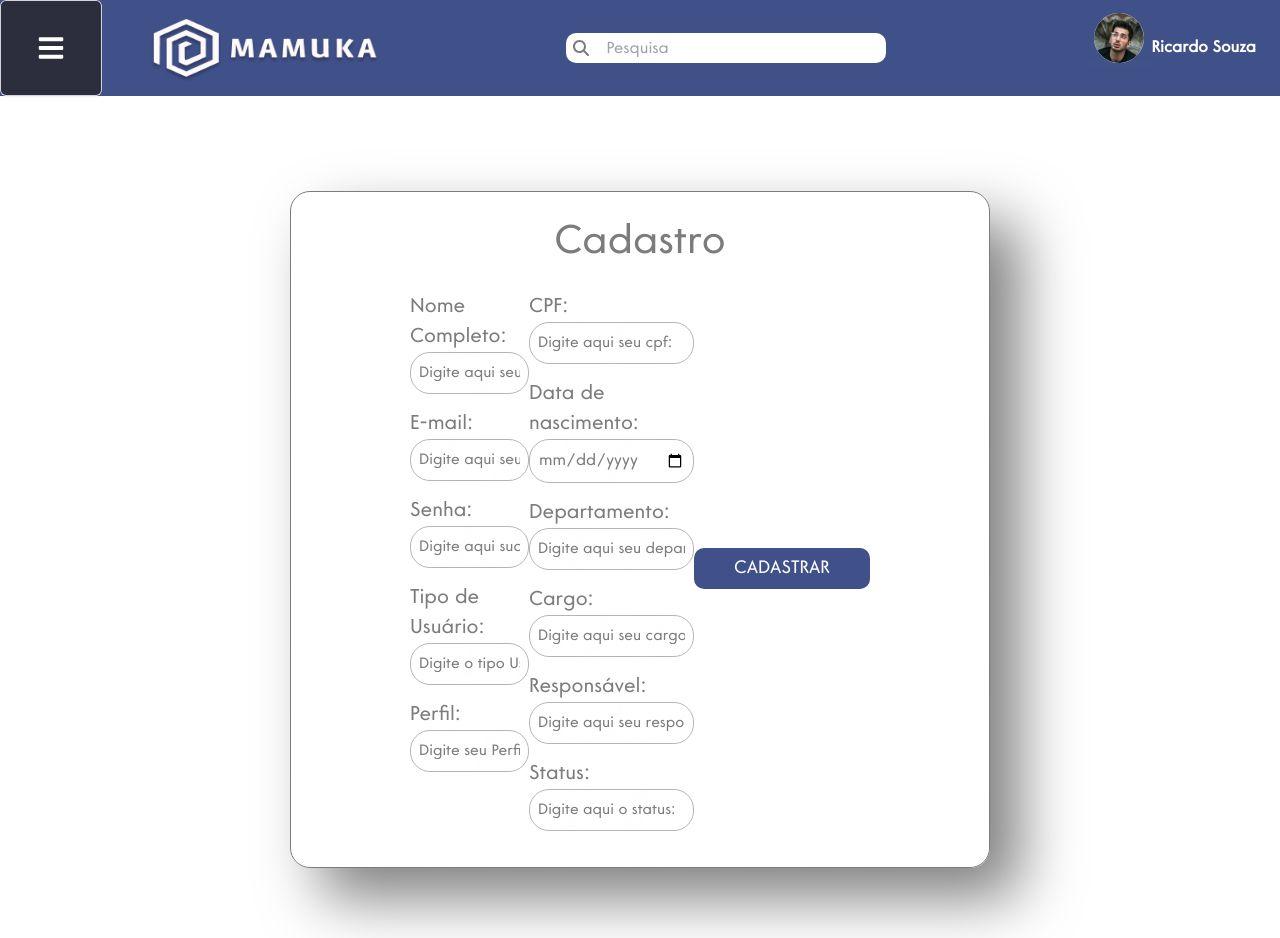
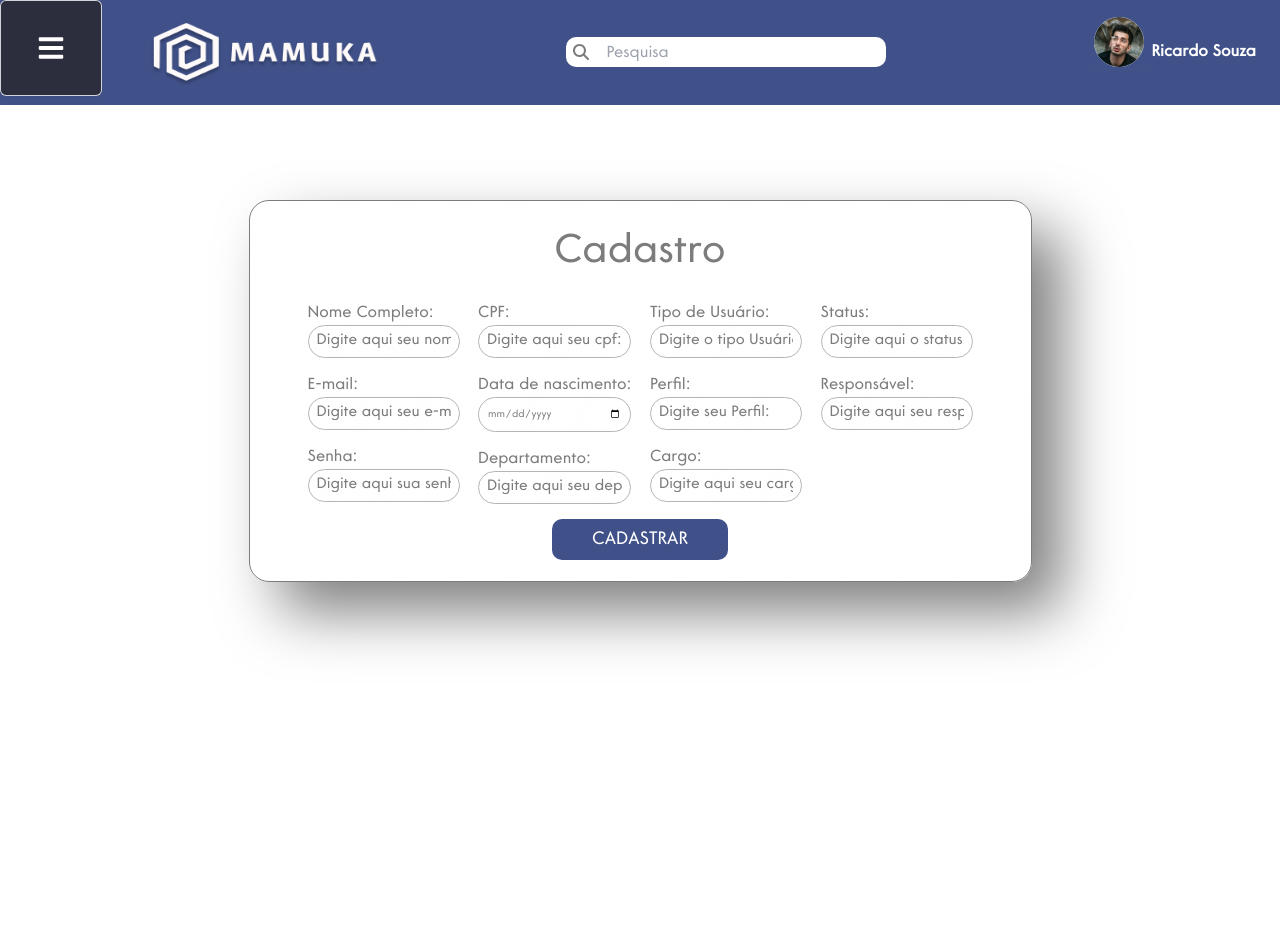
Before and after one commit to MamukaSenai/React-Mamuka, a React (Vite) app: page /cadastro/usuario in a window 1280 px wide. After the commit the page ends 800 px from the top, so only its background shows below. Built offline with nearby package versions, Linux system fonts and the light colour scheme.

Commit message:
atualização da pagina visualizar

```diff
--- a/src/components/Header/style.css
+++ b/src/components/Header/style.css
@@ -1,6 +1,6 @@
 
 .topo {
-    height: 12vh;
+    height: 13.1vh;
     width: 100vw;
     /*position: fixed;*/
     display: flex;
--- a/src/pages/Administrador/CadastroUsuario/index.tsx
+++ b/src/pages/Administrador/CadastroUsuario/index.tsx
@@ -125,6 +125,7 @@ export default function CadastroUsuario(props: any) {
                     <h1>Cadastro</h1>
                     <hr />
                     <form onSubmit={cadastrarUsuario} className="cad_formulario" method="POST">
+                        <div className="card_box_org">
                             <div className="card_form">
                                     <div className="cad_box_input">
                                         <label htmlFor="nome">Nome Completo:</label>
@@ -156,26 +157,7 @@ export default function CadastroUsuario(props: any) {
                                             required
                                         />
                                     </div>
-                            <div className="cad_box_input">
-                                <label htmlFor="tipo_usuario">Tipo de Usuário:</label>
-                                <input
-                                    type="text"
-                                    id="tipo_usuario"
-                                    onChange={(event) => { setTipoUsuario(event.target.value) }}
-                                    placeholder="Digite o tipo Usuário:"
-                                    required
-                                />
-                            </div>
-                            <div className="cad_box_input">
-                                <label htmlFor="perfil">Perfil:</label>
-                                <input
-                                    type="text"
-                                    id="perfil"
-                                    onChange={(event) => { setPerfil(event.target.value) }}
-                                    placeholder="Digite seu Perfil:"
-                                    required
-                                />
-                            </div>
+
                             </div>
 
                             <div className="card_form">
@@ -209,6 +191,32 @@ export default function CadastroUsuario(props: any) {
                                             required
                                         />
                                     </div>
+
+
+
+                            </div>
+
+                            <div className="card_form">
+                                    <div className="cad_box_input">
+                                            <label htmlFor="tipo_usuario">Tipo de Usuário:</label>
+                                            <input
+                                                type="text"
+                                                id="tipo_usuario"
+                                                onChange={(event) => { setTipoUsuario(event.target.value) }}
+                                                placeholder="Digite o tipo Usuário:"
+                                                required
+                                            />
+                                    </div>
+                                    <div className="cad_box_input">
+                                            <label htmlFor="perfil">Perfil:</label>
+                                            <input
+                                                type="text"
+                                                id="perfil"
+                                                onChange={(event) => { setPerfil(event.target.value) }}
+                                                placeholder="Digite seu Perfil:"
+                                                required
+                                            />
+                                    </div>
                                     <div className="cad_box_input">
                                         <label htmlFor="cargo">Cargo:</label>
                                         <input
@@ -216,6 +224,19 @@ export default function CadastroUsuario(props: any) {
                                             id="cargo"
                                             onChange={(event) => { setCargo(event.target.value) }}
                                             placeholder="Digite aqui seu cargo:"
+                                            required
+                                        />
+                                    </div>
+                            </div>
+
+                            <div className="card_form">
+                                <div className="cad_box_input">
+                                            <label htmlFor="status_atividade">Status:</label>
+                                            <input
+                                                type="text"
+                                                id="status_atividade"
+                                                onChange={(event) => { setStatusAtividade(event.target.value) }}
+                                                placeholder="Digite aqui o status:"
                                                 required
                                             />
                                 </div>
@@ -229,17 +250,8 @@ export default function CadastroUsuario(props: any) {
                                             required
                                         />
                                  </div>
-                            <div className="cad_box_input">
-                                <label htmlFor="status_atividade">Status:</label>
-                                <input
-                                    type="text"
-                                    id="status_atividade"
-                                    onChange={(event) => { setStatusAtividade(event.target.value) }}
-                                    placeholder="Digite aqui o status:"
-                                    required
-                                />
                             </div>
-                        </div>
+
 
                                 {/* <div className="cad_box_input">
                                     <label htmlFor="foto">Foto:</label>
@@ -387,6 +399,8 @@ export default function CadastroUsuario(props: any) {
                                     <span>Desenvolvedor</span>
                                 </div>
                                 */}
+                        </div>
+
 
 
                         <button type="submit" className="cad_botao">Cadastrar</button>
--- a/src/pages/Administrador/CadastroUsuario/style.css
+++ b/src/pages/Administrador/CadastroUsuario/style.css
@@ -29,11 +29,11 @@
     backdrop-filter: blur(10px);
     border-radius: 20px;
     width: 100%;
-    max-width: 700px;
+    max-width: 783px;
     display: flex;
     flex-direction: column;
     align-items: center;
-    padding: 21px 30px;
+    padding: 21px 0;
     color: var(--cinzaclaro);
     margin: 3% 0;
 }
@@ -107,16 +107,19 @@
     background-color: var(--azulClaro);
 }
 
-.card_form {
+.card_box_org {
 
+    display: flex;
+    justify-content: space-between;
 
 }
 
 .main_cadastro .cad_formulario {
     width: 95%;
-    max-width: 460px;
+    max-width: 665px;
     display: flex;
     justify-content: space-between;
+    flex-direction: column;
     /* font-family: var(--font2); */
 }
 
@@ -146,7 +149,7 @@
 }
 
 .main_cadastro label {
-    font-size: 20px;
+    font-size: 16px;
 }
 
 .main_cadastro .cad_box_input2>input,
@@ -159,7 +162,7 @@
     /* box-shadow: 30px 30px 60px 0px #00000080; */
     backdrop-filter: blur(15px);
     color: var(--cinzaclaro);
-    font-size: 16px;
+    font-size: 10px;
 }
 
 .main_cadastro #cad_select_skill:focus-visible,
@@ -300,7 +303,6 @@
 }
 
 .main_cadastro .cad_botao {
-
     align-self: center;
     /* font-family: var(--font1); */
     color: var(--branco);
@@ -315,5 +317,4 @@
     border: none;
     /* margin-top: 1%; */
     cursor: pointer;
-    margin-top: 3%;
 }
```
Lines whose indentation alone changed are shown as unchanged.
